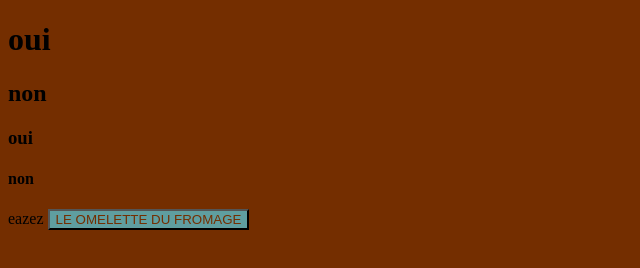
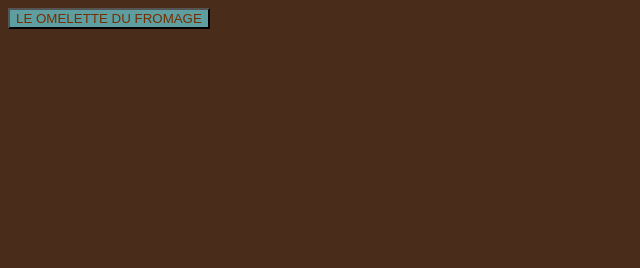
Before and after one commit to Asarck/TEST, a plain HTML site: page index.html in a window 1280 px wide. Shown: the whole page, without its empty margins (0-640 px from the left). Drawn offline with Linux system fonts and the light colour scheme.

Commit message:
blazjfzaê

```diff
--- a/index.html
+++ b/index.html
@@ -6,12 +6,8 @@
     <meta name="viewport" content="width=device-width, initial-scale=1.0">
     <title>Document</title>
 </head>
-<body bgcolor="#742e00">
-    <h1>oui</h1>
-    <h2>non</h2>
-    <h3>oui</h3>
-    <h4>non</h4>
-    <h7>eazez</h7>
+<body bgcolor="#492c19">
     <button style="color: #742e00;background-color: cadetblue;">LE OMELETTE DU FROMAGE</button>
+    <time></time>
 </body>
 </html>
```
